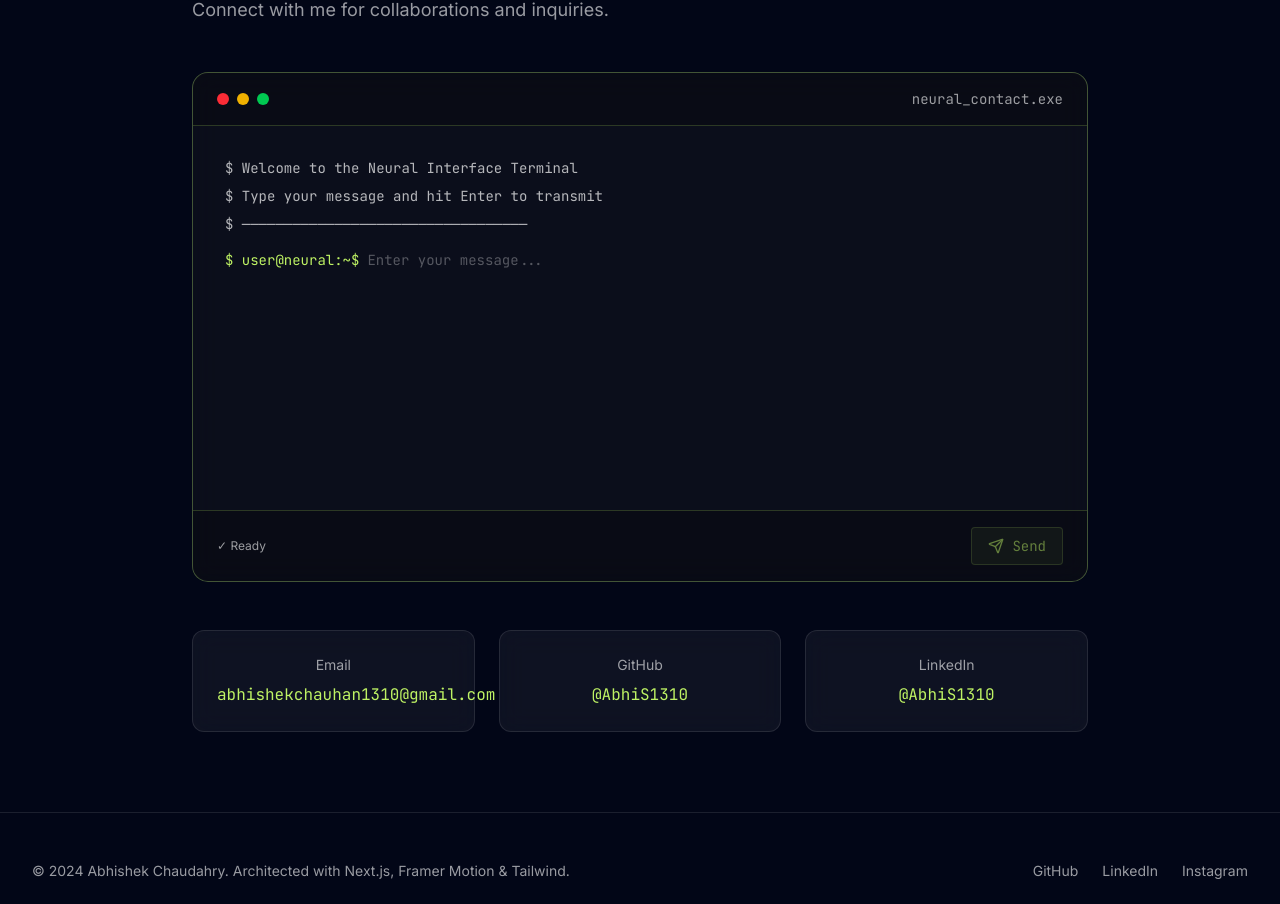
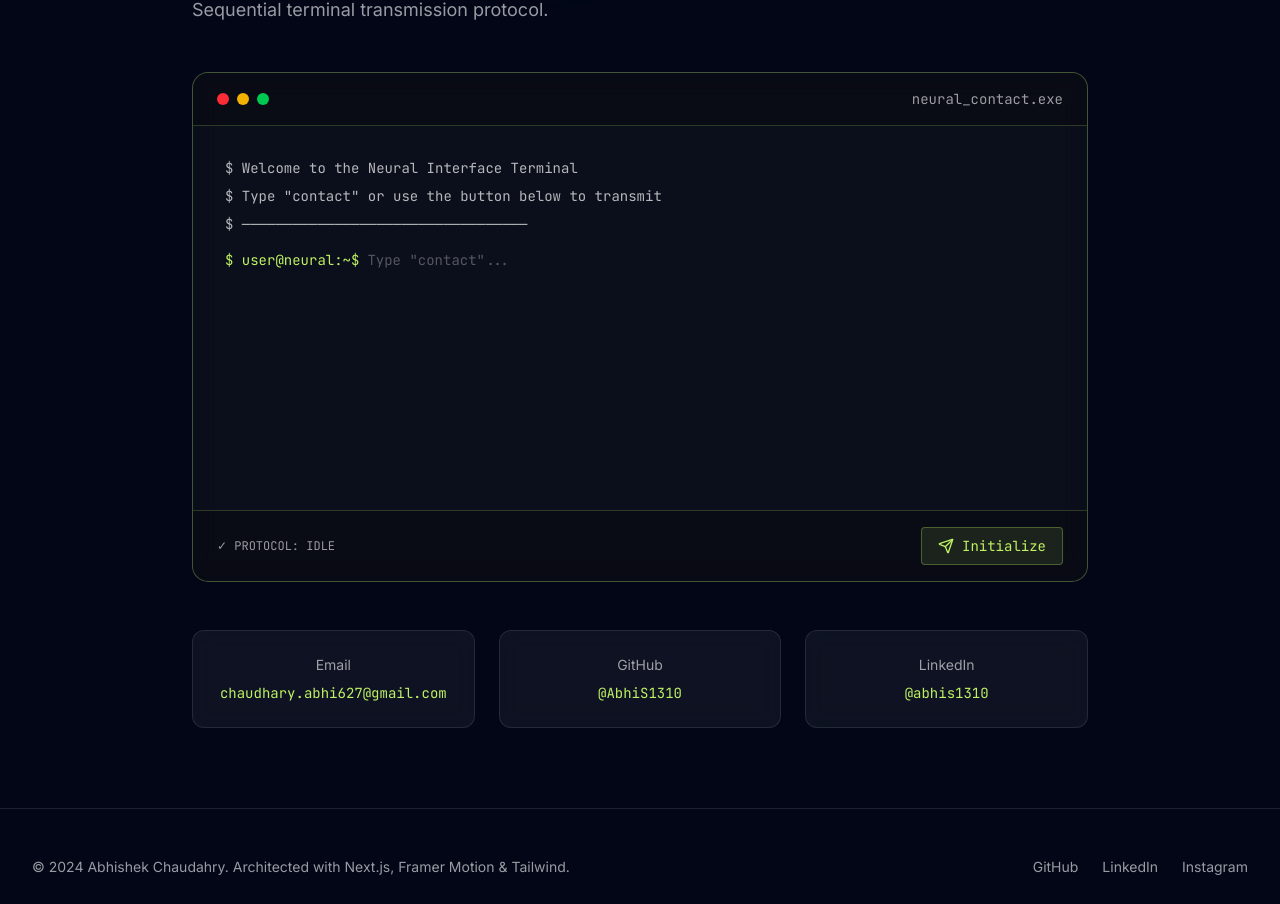
Before and after one commit to AbhiS1310/portfolio, a Next.js app: page / in a window 1280 px wide. Shown: the part 2938-3842 px from the top of the page. Built offline with nearby package versions, Linux system fonts and the light colour scheme; no server answers.

Commit message:
added email service

```diff
--- a/src/components/sections/Terminal.tsx
+++ b/src/components/sections/Terminal.tsx
@@ -1,67 +1,120 @@
 'use client';
 
 import { motion } from 'framer-motion';
-import { useState, useEffect } from 'react';
+import { useState, useEffect, useRef } from 'react';
 import { Send } from 'lucide-react';
 import { Bio } from '@/data/portfolio';
 import emailjs from '@emailjs/browser';
 
+// Define terminal steps for sequential input collection
+type Step = 'email' | 'subject' | 'message' | 'idle';
+
 export function Terminal() {
   const [input, setInput] = useState('');
+  const [step, setStep] = useState<Step>('idle');
+  const [formData, setFormData] = useState({ email: '', subject: '', message: '' });
   const [history, setHistory] = useState<Array<{ type: 'input' | 'output'; content: string }>>([
     { type: 'output', content: '$ Welcome to the Neural Interface Terminal' },
-    { type: 'output', content: '$ Type your message and hit Enter to transmit' },
+    { type: 'output', content: '$ Type "contact" or use the button below to transmit' },
     { type: 'output', content: '$ ——————————————————————————————————' },
   ]);
   const [isSubmitting, setIsSubmitting] = useState(false);
+  const scrollRef = useRef<HTMLDivElement>(null);
 
-  // Initialize EmailJS on component mount
   useEffect(() => {
     if (process.env.NEXT_PUBLIC_EMAILJS_PUBLIC_KEY) {
       emailjs.init(process.env.NEXT_PUBLIC_EMAILJS_PUBLIC_KEY);
     }
   }, []);
 
+  // Auto-scroll to bottom on new history entries
+  useEffect(() => {
+    if (scrollRef.current) {
+      scrollRef.current.scrollTop = scrollRef.current.scrollHeight;
+    }
+  }, [history]);
+
   const handleSubmit = async () => {
-    if (!input.trim()) return;
+    const val = input.trim();
+    if (!val && step === 'idle') return;
 
+    // CLEAR / CLS Command Logic
+    if (val === 'clear' || val === 'cls') {
+      setHistory([
+        { type: 'output', content: '$ Welcome to the Neural Interface Terminal' },
+        { type: 'output', content: '$ Type "contact" to transmit a message' },
+        { type: 'output', content: '$ ——————————————————————————————————' },
+      ]);
+      setInput('');
+      setStep('idle');
+      return;
+    }
+
+    // Handle initial trigger
+    if (step === 'idle') {
+      if (val === 'contact') {
+        setHistory(prev => [...prev, { type: 'input', content: `$ user@neural:~$ contact` }]);
+        setStep('email');
+        setHistory(prev => [...prev, { type: 'output', content: '➤ Enter your email address:' }]);
+      } else {
+        setHistory(prev => [...prev, { type: 'input', content: `$ user@neural:~$ ${val}` }, { type: 'output', content: `sh: command not found: ${val}. Try "contact" or "clear".` }]);
+      }
+      setInput('');
+      return;
+    }
+
+    // Step-by-step data collection
+    if (step === 'email') {
+      setFormData(prev => ({ ...prev, email: val }));
+      setHistory(prev => [...prev, { type: 'input', content: val }, { type: 'output', content: '➤ Enter message subject:' }]);
+      setStep('subject');
+      setInput('');
+      return;
+    }
+
+    if (step === 'subject') {
+      setFormData(prev => ({ ...prev, subject: val }));
+      setHistory(prev => [...prev, { type: 'input', content: val }, { type: 'output', content: '➤ Type your message:' }]);
+      setStep('message');
+      setInput('');
+      return;
+    }
+
+    if (step === 'message') {
+      const finalData = { ...formData, message: val };
       setIsSubmitting(true);
-    setHistory((prev) => [
+      setHistory(prev => [
         ...prev,
-      { type: 'input', content: `$ user@neural:~$ ${input}` },
-      { type: 'output', content: '$ Processing transmission...' },
+        { type: 'input', content: val },
+        { type: 'output', content: '$ Processing transmission via Neural Bridge...' }
       ]);
 
       try {
-      // Send email using EmailJS
         const response = await emailjs.send(
           process.env.NEXT_PUBLIC_EMAILJS_SERVICE_ID || '',
           process.env.NEXT_PUBLIC_EMAILJS_TEMPLATE_ID || '',
           {
-          from_name: 'Portfolio Visitor',
-          from_email: 'portfolio@contact.com',
-          to_email: process.env.NEXT_PUBLIC_CONTACT_EMAIL,
-          message: input,
-          reply_to: 'noreply@portfolio.com',
+            from_name: 'Terminal User',
+            from_email: finalData.email,
+            subject: finalData.subject,
+            message: finalData.message
           }
         );
 
         if (response.status === 200) {
-        setHistory((prev) => [
+          setHistory(prev => [
             ...prev,
-          { type: 'output', content: '✓ Message transmitted successfully!' },
-          { type: 'output', content: '✓ Will respond within 24 hours.' },
+            { type: 'output', content: '✓ [SUCCESS] Message transmitted successfully.' },
+            { type: 'output', content: '✓ Connection closed. Terminal ready.' },
           ]);
         }
       } catch (error) {
-      console.error('Email sending failed:', error);
-      setHistory((prev) => [
-        ...prev,
-        { type: 'output', content: '✗ Transmission failed. Please try again.' },
-      ]);
+        setHistory(prev => [...prev, { type: 'output', content: '✗ [ERROR] Transmission failed. Please try again.' }]);
       } finally {
+        setStep('idle');
         setInput('');
         setIsSubmitting(false);
+      }
     }
   };
 
@@ -80,15 +133,13 @@ export function Terminal() {
         viewport={{ once: true, amount: 0.2 }}
         transition={{ duration: 0.6 }}
       >
-        {/* Section Header */}
         <div className="mb-12">
           <h2 className="text-4xl md:text-5xl font-bold mb-4">
             <span className="glow-text">Initialize Contact</span>
           </h2>
-          <p className="text-white/60 text-lg">Connect with me for collaborations and inquiries.</p>
+          <p className="text-white/60 text-lg">Sequential terminal transmission protocol.</p>
         </div>
 
-        {/* Terminal Window */}
         <motion.div
           className="glassmorphism rounded-2xl overflow-hidden border border-cyber-lime/30"
           initial={{ opacity: 0, scale: 0.95 }}
@@ -96,7 +147,6 @@ export function Terminal() {
           viewport={{ once: true }}
           transition={{ duration: 0.6 }}
         >
-          {/* Terminal Header */}
           <div className="bg-black/40 border-b border-cyber-lime/20 px-6 py-4 flex items-center gap-3">
             <div className="flex gap-2">
               <div className="w-3 h-3 rounded-full bg-red-500" />
@@ -106,66 +156,56 @@ export function Terminal() {
             <span className="text-white/60 text-sm font-mono ml-auto">neural_contact.exe</span>
           </div>
 
-          {/* Terminal Content */}
-          <div className="bg-black/20 p-6 md:p-8 font-mono text-sm min-h-96 max-h-96 overflow-y-auto">
-            {/* History */}
+          <div
+            ref={scrollRef}
+            className="bg-black/20 p-6 md:p-8 font-mono text-sm min-h-96 max-h-96 overflow-y-auto scrollbar-hide"
+          >
             <div className="space-y-2 mb-4">
               {history.map((line, i) => (
                 <motion.div
                   key={i}
-                  className={`${
-                    line.type === 'input' ? 'text-cyber-lime' : 'text-white/70'
-                  }`}
+                  className={`${line.type === 'input' ? 'text-cyber-lime' : 'text-white/70'}`}
                   initial={{ opacity: 0, x: -10 }}
                   animate={{ opacity: 1, x: 0 }}
-                  transition={{ delay: i * 0.05 }}
+                  transition={{ duration: 0.2 }}
                 >
                   {line.content}
                 </motion.div>
               ))}
             </div>
 
-            {/* Input Line */}
             <div className="flex items-center gap-2 text-cyber-lime">
-              <span>$ user@neural:~$</span>
+              <span>$ {step === 'idle' ? 'user@neural:~$' : 'input:>'}</span>
               <input
                 type="text"
+                autoFocus
                 value={input}
                 onChange={(e) => setInput(e.target.value)}
                 onKeyDown={handleKeyDown}
-                placeholder="Enter your message..."
+                placeholder={step === 'idle' ? 'Type "contact"...' : `Enter ${step}...`}
                 className="flex-1 bg-transparent outline-none font-mono text-cyber-lime placeholder-white/30"
                 disabled={isSubmitting}
               />
-              {input && (
-                <motion.div
-                  animate={{ opacity: [0.5, 1] }}
-                  transition={{ duration: 0.5, repeat: Infinity }}
-                  className="w-2 h-4 bg-cyber-lime"
-                />
-              )}
             </div>
           </div>
 
-          {/* Terminal Footer */}
           <div className="bg-black/40 border-t border-cyber-lime/20 px-6 py-4 flex items-center justify-between">
-            <span className="text-white/60 text-xs">
-              {isSubmitting ? '⏳ Processing...' : '✓ Ready'}
+            <span className="text-white/60 text-xs font-mono">
+              {isSubmitting ? '⏳ TRANSMITTING...' : `✓ PROTOCOL: ${step.toUpperCase()}`}
             </span>
             <motion.button
               onClick={handleSubmit}
-              disabled={!input.trim() || isSubmitting}
-              className="flex items-center gap-2 px-4 py-2 bg-cyber-lime/10 border border-cyber-lime/30 rounded text-cyber-lime hover:bg-cyber-lime/20 transition-colors disabled:opacity-50 disabled:cursor-not-allowed"
+              disabled={isSubmitting}
+              className="flex items-center gap-2 px-4 py-2 bg-cyber-lime/10 border border-cyber-lime/30 rounded text-cyber-lime hover:bg-cyber-lime/20 transition-colors disabled:opacity-50"
               whileHover={{ scale: 1.05 }}
               whileTap={{ scale: 0.95 }}
             >
               <Send size={16} />
-              <span className="text-sm font-mono">Send</span>
+              <span className="text-sm font-mono">{step === 'idle' ? 'Initialize' : 'Confirm'}</span>
             </motion.button>
           </div>
         </motion.div>
 
-        {/* Contact Info */}
         <motion.div
           className="mt-12 grid grid-cols-1 md:grid-cols-3 gap-6"
           initial={{ opacity: 0, y: 20 }}
@@ -174,20 +214,20 @@ export function Terminal() {
           transition={{ duration: 0.6, delay: 0.2 }}
         >
           {[
-            { label: 'Email', value: 'abhishekchauhan1310@gmail.com', href: 'mailto:abhishekchauhan1310@gmail.com' },
+            { label: 'Email', value: 'chaudhary.abhi627@gmail.com', href: 'mailto:chaudhary.abhi627@gmail.com' },
             { label: 'GitHub', value: '@AbhiS1310', href: Bio.github },
-            { label: 'LinkedIn', value: '@AbhiS1310', href: Bio.linkedin },
+            { label: 'LinkedIn', value: '@abhis1310', href: Bio.linkedin },
           ].map((contact) => (
             <motion.a
               key={contact.label}
               href={contact.href}
-              target={contact.label !== 'Email' ? '_blank' : undefined}
-              rel={contact.label !== 'Email' ? 'noopener noreferrer' : undefined}
+              target="_blank"
+              rel="noopener noreferrer"
               className="glassmorphism rounded-xl p-6 text-center hover:border-cyber-lime/60 transition-colors"
               whileHover={{ y: -4 }}
             >
               <p className="text-white/60 text-sm mb-2">{contact.label}</p>
-              <p className="text-cyber-lime font-mono">{contact.value}</p>
+              <p className="text-cyber-lime font-mono text-sm">{contact.value}</p>
             </motion.a>
           ))}
         </motion.div>
```
Lines whose indentation alone changed are shown as unchanged.
